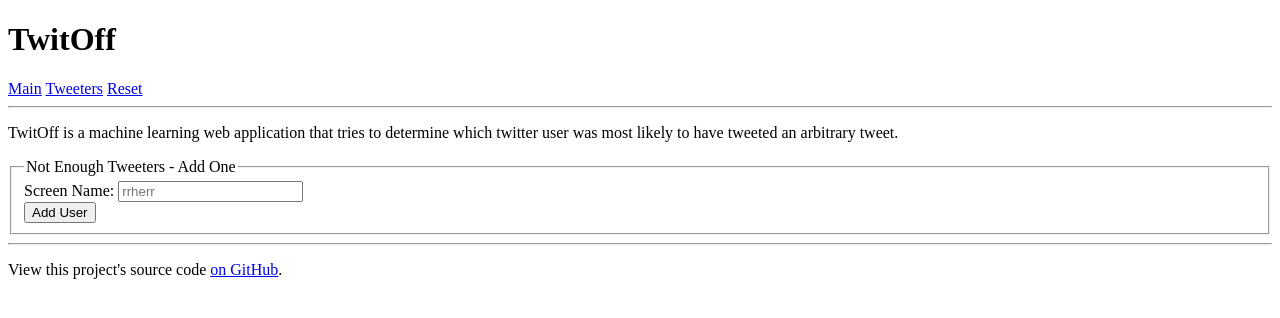
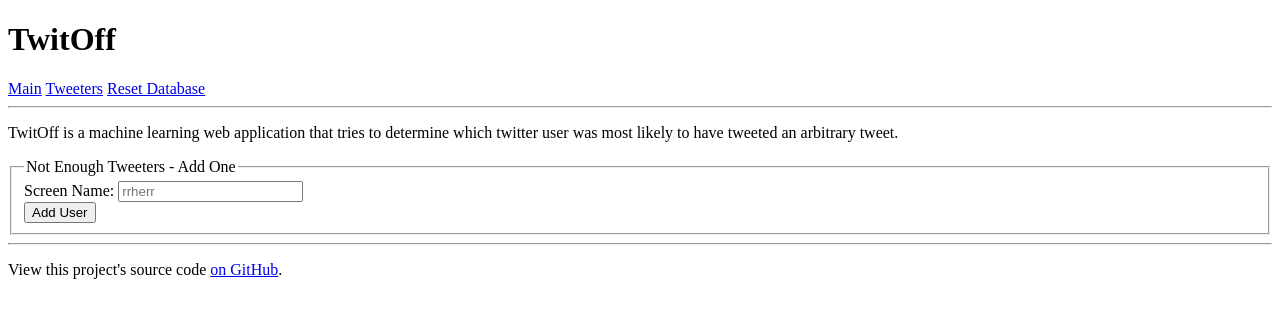
Before and after one commit to jcs-lambda/ds11u3s3-twitoff, a Flask app: page / in a window 1280 px wide. Shown: the top 318 px of the page. Run offline with Flask 2, Linux system fonts and the light colour scheme; data that the repository does not hold is empty; parts of the project's set-up code (start-up, migrations or seed data) failed here and were passed over.

Commit message:
update header links

```diff
--- a/twitoff/templates/layout.html
+++ b/twitoff/templates/layout.html
@@ -32,7 +32,7 @@ span.winner {
 <body>
     <div id="header">
         <h1>TwitOff{% if title %} - {{ title }}{% endif %}</h1>
-        <a href="/">Main</a> <a href="/tweeters/">Tweeters</a> <a href="/reset">Reset</a>
+        <a href="/">Main</a> <a href="/tweeters/">Tweeters</a> <a href="/reset">Reset Database</a>
         <hr>
     </div>
     <div id="content">
```
